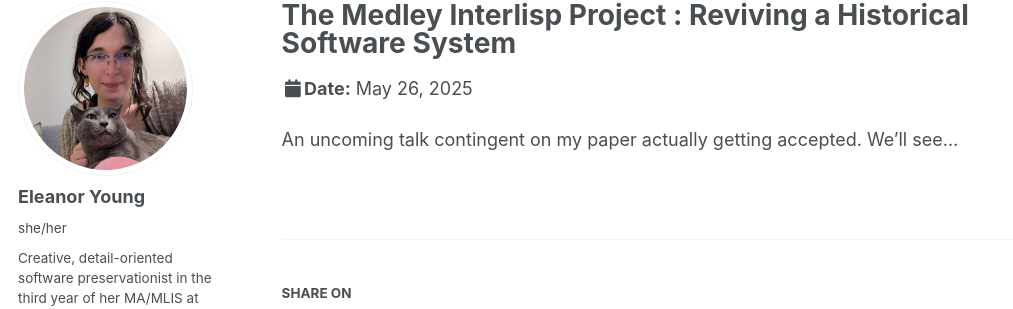
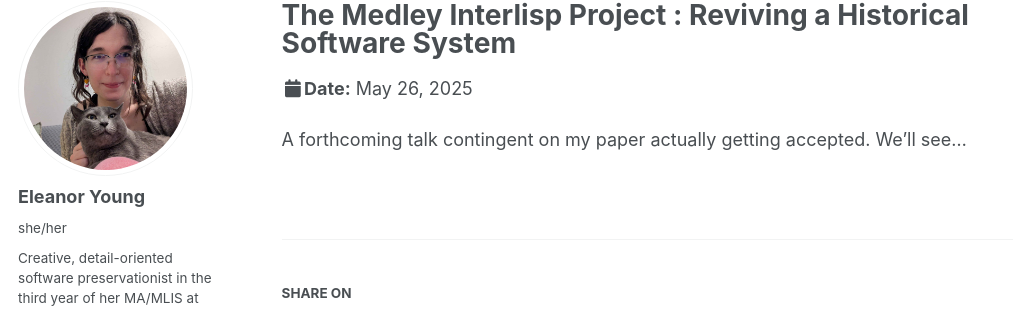
Before and after one commit to Eleanor-Young/me, a Jekyll site: the page built from _talks/2025-05-26-talk-1.md, in a window 1280 px wide and 936 px high. Shown: the part 98-407 px from the top of the window, without its empty margins (0-1013 px from the left). Built offline with Jekyll 4.4.1, drawn with Linux system fonts in a browser that asks for light colours.

Commit message:
Update 2025-05-26-talk-1.md

```diff
--- a/_talks/2025-05-26-talk-1.md
+++ b/_talks/2025-05-26-talk-1.md
@@ -8,4 +8,4 @@ date: 2025-05-26
 location: "Vancouver, British Columbia, Canada"
 ---
 
-An uncoming talk contingent on my paper actually getting accepted. We'll see...
+A forthcoming talk contingent on my paper actually getting accepted. We'll see...
```
